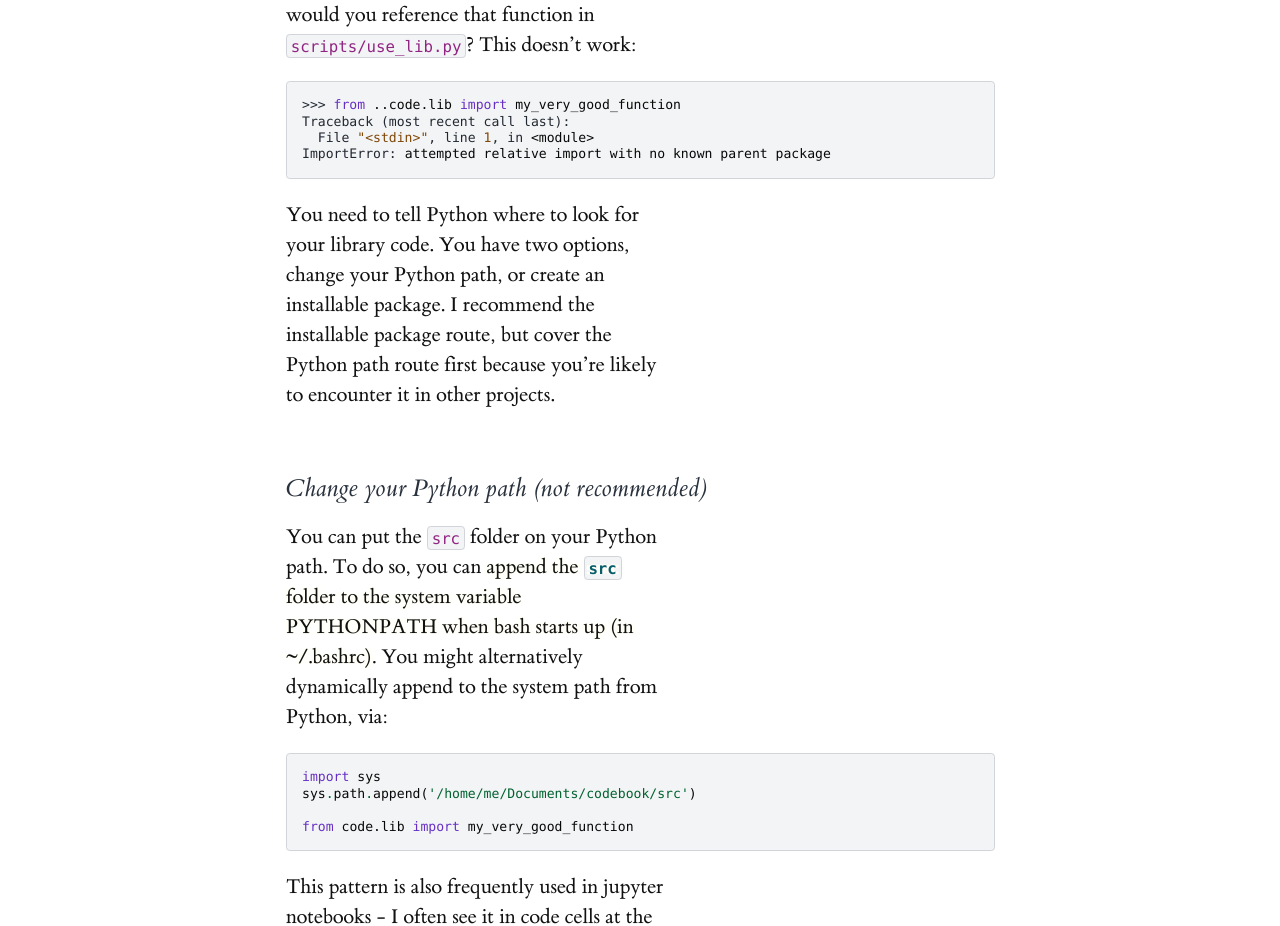
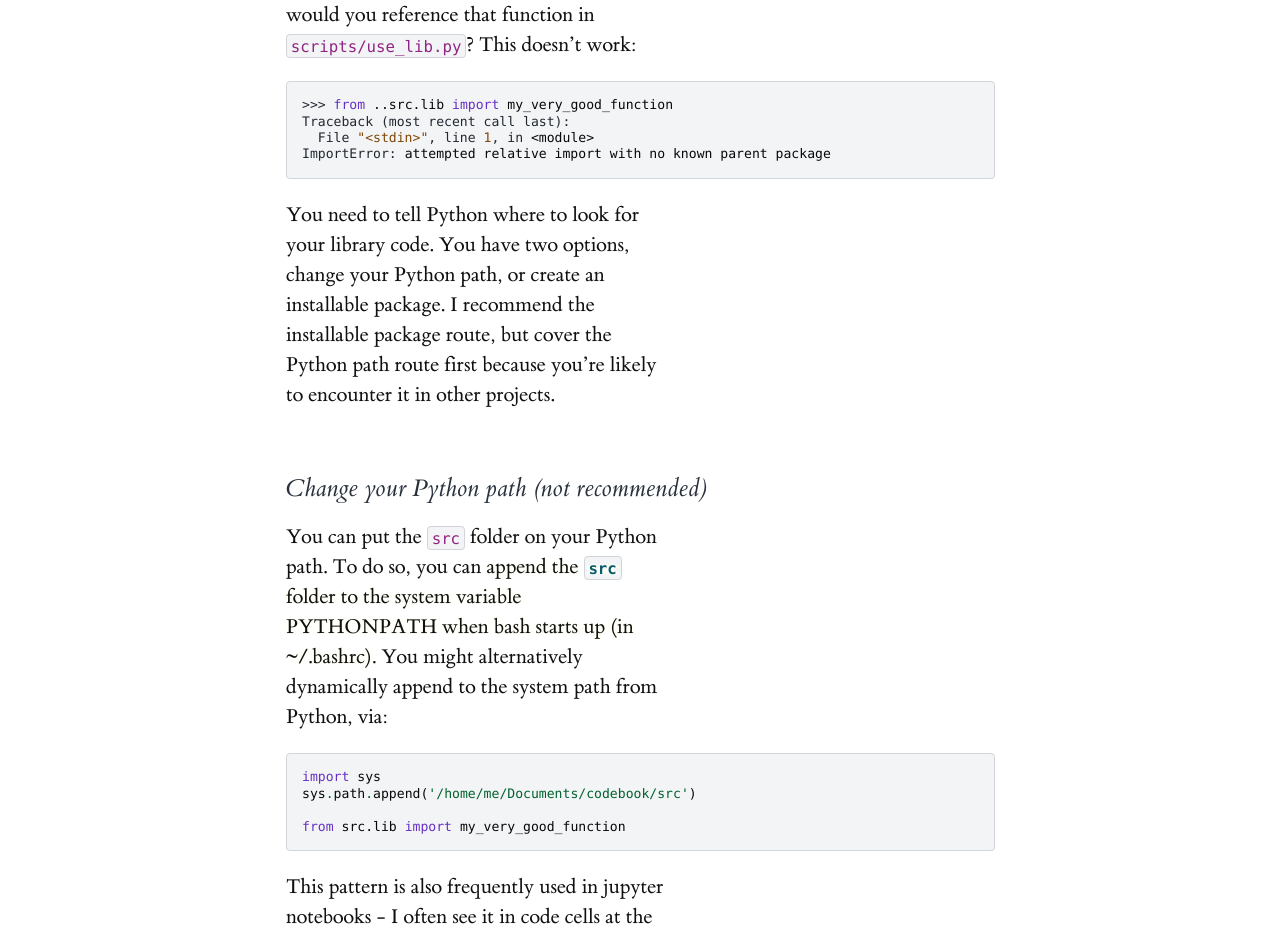
Before and after one commit to patrickmineault/codebook, a Jupyter Book: the page built from setup.md, in a window 1280 px wide and 1400 px high, scrolled down 8967 px. Shown: the part 163-1089 px from the top of the window. Built offline with Jupyter Book 1.0.4 settings and Sphinx 7.4.7 and the Sphinx Book theme 1.1.4, drawn with Linux system fonts in a browser that asks for light colours.

Commit message:
Update setup.md (#5)
Make references to package directory/name consistent

````diff
--- a/setup.md
+++ b/setup.md
@@ -204,7 +204,7 @@ Creating a project package is slightly annoying, but the payoff is quite substan
 You might notice a flaw in the preceding project structure. Let's say you create a reusable `lib.py` under the `src` folder, with a function `my_very_good_function`. How would you reference that function in `scripts/use_lib.py`? This doesn't work:
 
 ```pycon
->>> from ..code.lib import my_very_good_function
+>>> from ..src.lib import my_very_good_function
 Traceback (most recent call last):
   File "<stdin>", line 1, in <module>
 ImportError: attempted relative import with no known parent package
@@ -220,7 +220,7 @@ You can put the `src` folder on your Python path. To do so, you can [append the
 import sys
 sys.path.append('/home/me/Documents/codebook/src')
 
-from code.lib import my_very_good_function
+from src.lib import my_very_good_function
 ```
 
 This pattern is also frequently used in jupyter notebooks - I often see it in code cells at the top of notebooks.
@@ -239,7 +239,7 @@ Create a `setup.py` file in the root of your project. Here's a minimal setup fil
 from setuptools import find_packages, setup
 
 setup(
-    name='code',
+    name='src',
     packages=find_packages(),
 )
 ```
````
